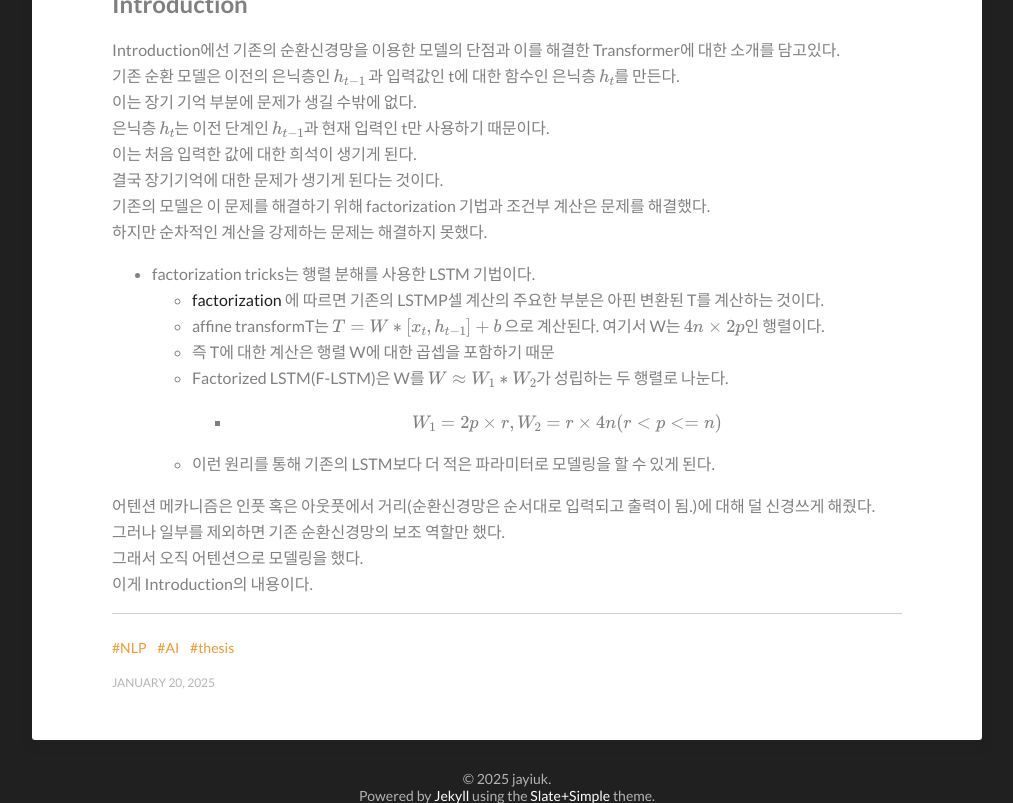
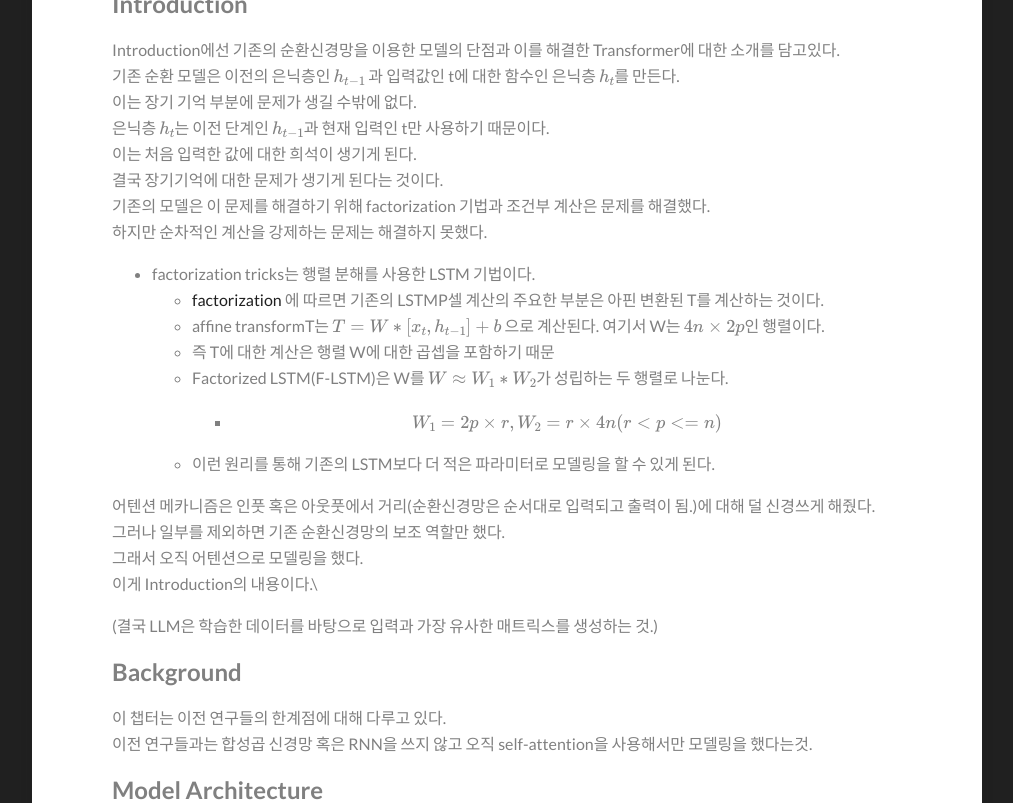
Before and after one commit to jayiuk/jayiuk.github.io, a Jekyll site: the page built from _posts/2025-01-20-transformer-review.md, in a window 1280 px wide and 1400 px high, scrolled down 880 px. Shown: the top 803 px of the window, without its empty margins (133-1146 px from the left). Built offline with Jekyll 4.4.1, drawn with Linux system fonts in a browser that asks for light colours; formulas are drawn with MathJax 3; comment, search, counter and statistics services are not loaded; grey boxes are pictures that could not be loaded.

Commit message:
attention is all you need model architecture

```diff
--- a/_posts/2025-01-20-transformer-review.md
+++ b/_posts/2025-01-20-transformer-review.md
@@ -45,4 +45,15 @@ Introduction에선 기존의 순환신경망을 이용한 모델의 단점과
 어텐션 메카니즘은 인풋 혹은 아웃풋에서 거리(순환신경망은 순서대로 입력되고 출력이 됨.)에 대해 덜 신경쓰게 해줬다.\
 그러나 일부를 제외하면 기존 순환신경망의 보조 역할만 했다.\
 그래서 오직 어텐션으로 모델링을 했다.\
-이게 Introduction의 내용이다.
+이게 Introduction의 내용이다.\
+
+(결국 LLM은 학습한 데이터를 바탕으로 입력과 가장 유사한 매트릭스를 생성하는 것.)
+## Background
+
+이 챕터는 이전 연구들의 한계점에 대해 다루고 있다.\
+이전 연구들과는 합성곱 신경망 혹은 RNN을 쓰지 않고 오직 self-attention을 사용해서만 모델링을 했다는것.
+
+## Model Architecture
+![attention](https://github.com/user-attachments/assets/083d3233-91ff-43f9-8647-bdc19f14edd8)
+
+- 왼쪽이 인코더, 오른쪽이 디코더다.
```
